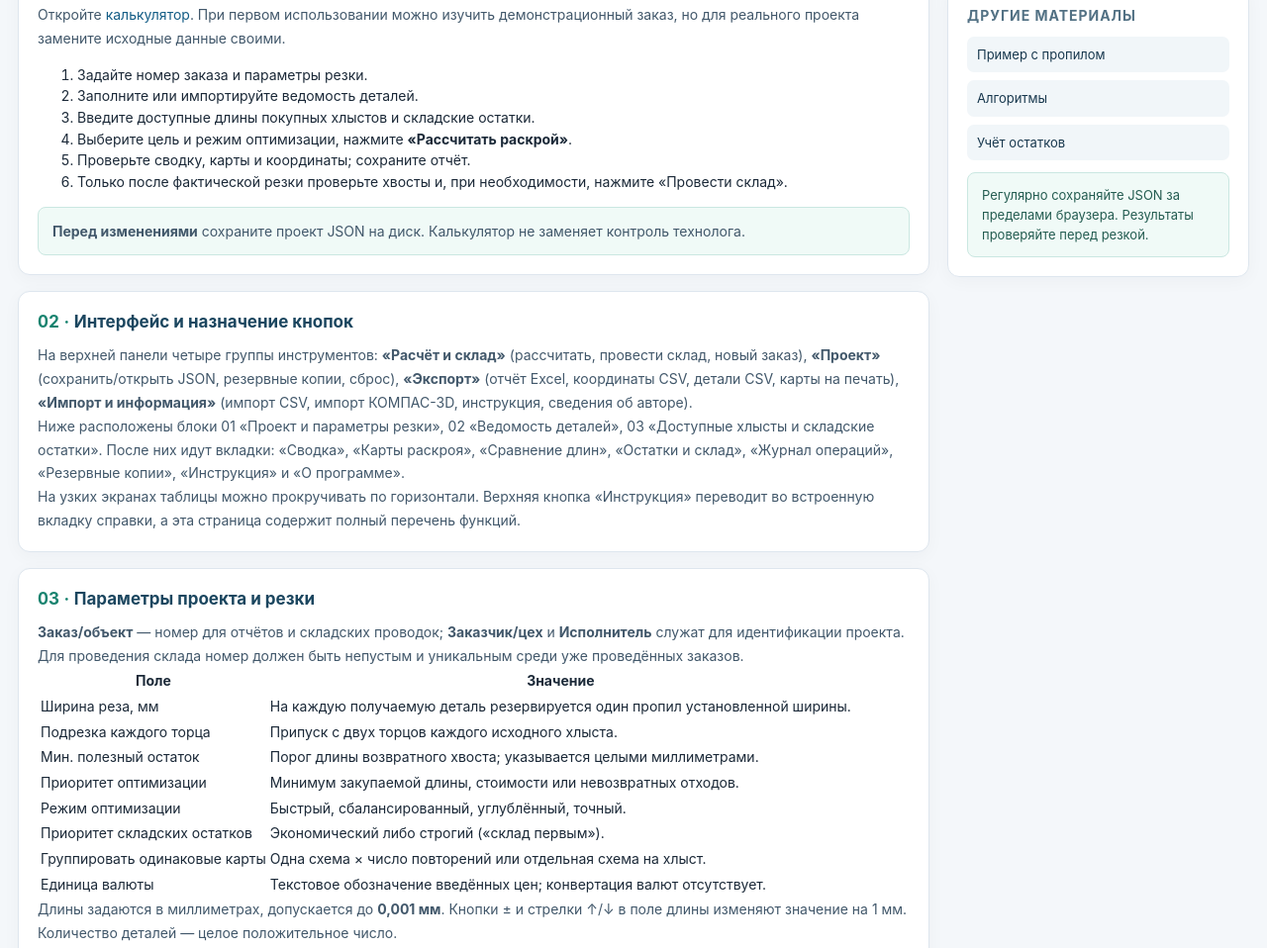
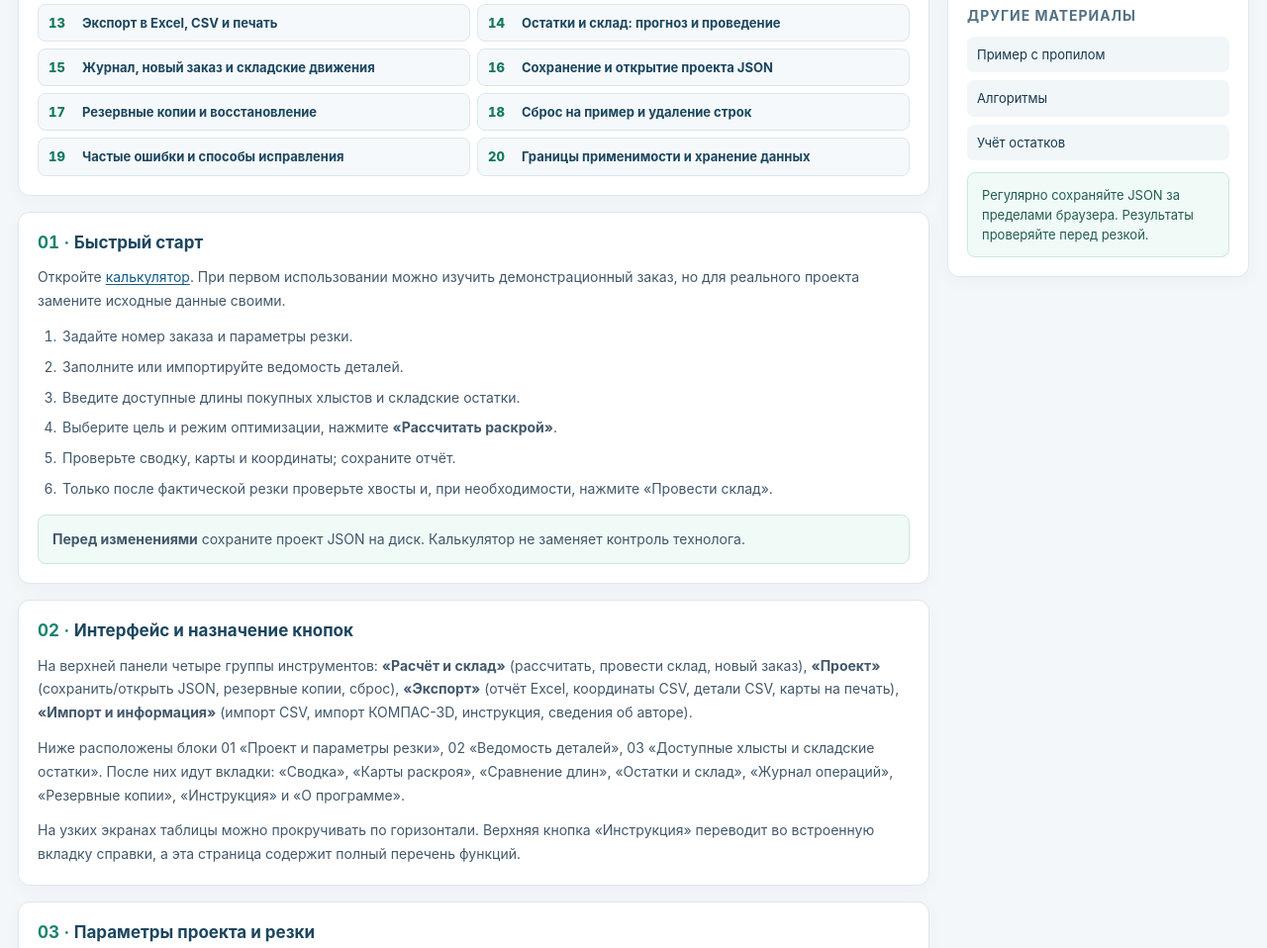
Before and after one commit to kappamaag-crypto/RaskroyPRO, a plain HTML site: page instrukciya.html in a window 1280 px wide. Shown: the part 668-1626 px from the top of the page at 99% size. Drawn offline with Linux system fonts and the light colour scheme.

Commit message:
style(guide): readable full manual with responsive index and tables

```diff
--- a/css/seo-pages.css
+++ b/css/seo-pages.css
@@ -67,3 +67,32 @@
 @media(max-width:1050px){.seo-page .seo-layout{grid-template-columns:1fr}.seo-page .seo-side{position:static}.seo-overview .seo-links{grid-template-columns:repeat(2,minmax(0,1fr))}}
 @media(max-width:640px){.seo-page .seo-header-inner{padding:18px 13px}.seo-page .seo-shell{padding:12px 9px 35px}.seo-page .seo-panel{padding:14px}.seo-page .seo-nav{gap:6px}.seo-page .seo-nav a{font-size:12px;padding:8px 10px}.seo-page .seo-header h1{font-size:23px}.seo-page .seo-footer{margin:0 10px;padding-bottom:25px}.seo-overview{margin:0 9px 22px!important;padding:14px!important}.seo-overview .seo-links{grid-template-columns:1fr}.seo-overview .seo-link{min-height:63px}}
 @media print{.seo-page .seo-nav,.seo-page .seo-side,.seo-page .seo-footer,.seo-page .seo-action-panel{display:none}.seo-page .seo-header{background:white;color:black;border:0}.seo-page .seo-header h1{color:black}.seo-page .seo-lead,.seo-page .seo-kicker{color:#333}.seo-page .seo-shell{padding:0}.seo-page .seo-layout{display:block}.seo-page .seo-panel{box-shadow:none;border:0;border-bottom:1px solid #ccc;border-radius:0;padding:10px 0}.seo-overview{display:none}}
+
+/* Полное руководство: оглавление, таблицы и примеры, без влияния на калькулятор */
+.seo-page .guide-intro h2{font-size:19px;margin:0 0 7px;color:#1b465f}
+.seo-page .guide-intro p{font-size:14px;color:#587082;margin:0 0 14px;line-height:1.65}
+.seo-page .guide-toc{display:grid;grid-template-columns:repeat(2,minmax(0,1fr));gap:7px}
+.seo-page .guide-toc a{display:flex;align-items:center;gap:9px;border:1px solid #dce6ee;border-radius:8px;background:#f5f9fb;padding:9px 10px;color:#1b465f;font-size:13px;line-height:1.4;font-weight:650}
+.seo-page .guide-toc a:hover{background:#e9f3f9;text-decoration:none;border-color:#bfd2df}
+.seo-page .guide-toc span{min-width:25px;font-weight:800;color:#137763;font-variant-numeric:tabular-nums}
+.seo-page .seo-step[id]{scroll-margin-top:14px}
+.seo-page .seo-step h2{margin-bottom:12px}
+.seo-page .seo-step p,.seo-page .seo-step ol,.seo-page .seo-step ul{font-size:14px;line-height:1.7;color:#42586b}
+.seo-page .seo-step p{margin:0 0 12px}
+.seo-page .seo-step p:last-child{margin-bottom:0}
+.seo-page .seo-step ol,.seo-page .seo-step ul{margin:4px 0 14px;padding-left:23px}
+.seo-page .seo-step li{margin:0 0 7px;padding-left:2px}
+.seo-page .seo-step li:last-child{margin-bottom:0}
+.seo-page .seo-step a{text-decoration:underline;text-underline-offset:2px}
+.seo-page .seo-step .seo-note{margin:13px 0}
+.seo-page .guide-table-wrap{max-width:100%;overflow-x:auto;border:1px solid #dce6ee;border-radius:9px;margin:12px 0 16px}
+.seo-page .guide-table{width:100%;border-collapse:collapse;font-size:13px;min-width:490px;line-height:1.55}
+.seo-page .guide-table th{text-align:left;font-weight:700;color:#244d62;background:#ecf3f8;padding:10px 12px;vertical-align:top}
+.seo-page .guide-table td{border-top:1px solid #e5edf3;padding:10px 12px;vertical-align:top;color:#42586b}
+.seo-page .guide-table tbody tr:nth-child(even){background:#fbfdff}
+.seo-page .guide-table td:first-child{font-weight:650;color:#244d62;width:31%}
+.seo-page .guide-code{background:#102e42;color:#f1f6f9;border-radius:9px;padding:13px 15px;margin:12px 0 16px;overflow-x:auto;white-space:pre;font-size:12px;line-height:1.55}
+.seo-page .guide-formula{background:#edf8f4;border:1px solid #c3e6dc;border-radius:9px;padding:12px 14px;line-height:1.6;margin:13px 0;color:#155b4c}
+.seo-page code{font-family:ui-monospace,SFMono-Regular,Consolas,monospace;font-size:.93em}
+@media(max-width:680px){.seo-page .guide-toc{grid-template-columns:1fr}.seo-page .guide-toc a{padding:9px 10px}.seo-page .guide-table{min-width:480px;font-size:12px}.seo-page .guide-table th,.seo-page .guide-table td{padding:8px 9px}.seo-page .seo-step ol,.seo-page .seo-step ul{padding-left:21px}}
+@media print{.seo-page .guide-intro{display:none}.seo-page .guide-table-wrap{overflow:visible}.seo-page .guide-table{min-width:0}.seo-page .guide-code{white-space:pre-wrap;background:#eee;color:#111}}
```
